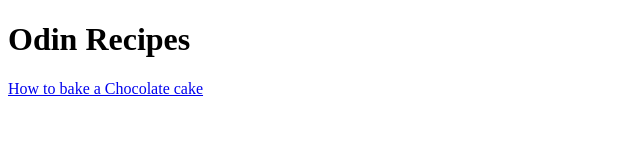
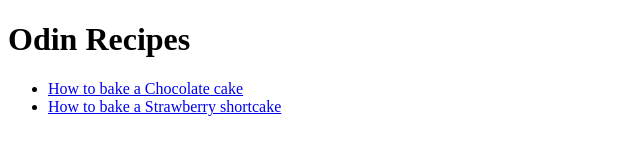
Before and after one commit to chennyxxx/odin-recipes, a plain HTML site: page index.html in a window 1280 px wide. Shown: the whole page, without its empty margins (0-640 px from the left). Drawn offline with Linux system fonts and the light colour scheme.

Commit message:
Make recipes into unordered list, add 2nd recipe

```diff
--- a/index.html
+++ b/index.html
@@ -7,6 +7,9 @@
 </head>
 <body>
     <h1>Odin Recipes</h1>
-    <a href="recipes/chocolate-cake.html"> How to bake a Chocolate cake</a>
+    <ul>
+    <li><a href="recipes/chocolate-cake.html">How to bake a Chocolate cake</li></a>
+    <li><a href="recipes/strawberry-shortcake.html">How to bake a Strawberry shortcake</a>
+    </ul>
 </body>
 </html>
```
